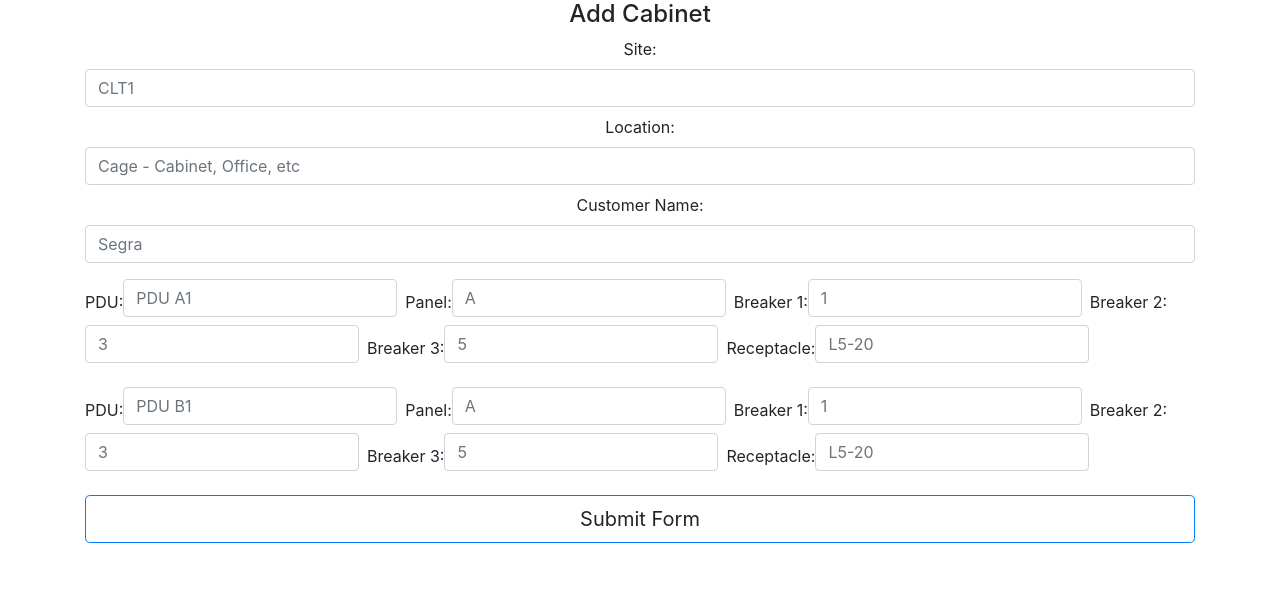
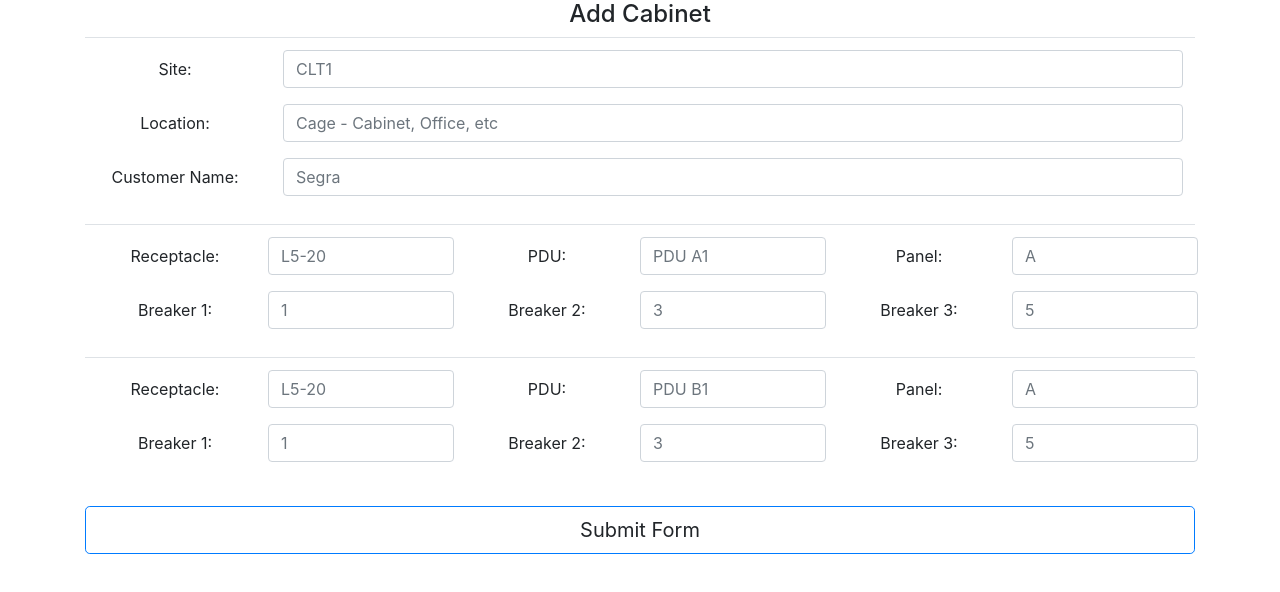
Before and after one commit to GregoryDesmarais/sideProject, a website: page public/index.html in a window 1280 px wide. Drawn offline with nearby package versions, Linux system fonts and the light colour scheme.

Commit message:
input form

```diff
--- a/public/index.html
+++ b/public/index.html
@@ -14,42 +14,70 @@
             </div>
         </div>
         <form id="cabEntry">
-            <div class="form-group">
-                <label for="site">Site:</label>
-                <input type="text" class="form-control mb-2 mr-sm-2" id="site" aria-describedby="site" placeholder="CLT1">
-                <label for="location">Location:</label>
-                <input type="text" class="form-control mb-2 mr-sm-2" id="location" aria-describedby="location" placeholder="Cage - Cabinet, Office, etc">
-                <label for="customer">Customer Name:</label>
-                <input type="text" class="form-control mb-2 mr-sm-2" id="customer" aria-describedby="customer" placeholder="Segra">
-            </div>
-            <div class="form-group form-inline">
-                <label for="pduA">PDU:</label>
-                <input type="text" class="form-control mb-2 mr-sm-2" id="pduA" aria-describedby="pduA" placeholder="PDU A1">
-                <label for="panelA">Panel:</label>
-                <input type="text" class="form-control mb-2 mr-sm-2" id="panelA" aria-describedby="pduA" placeholder="A">
-                <label for="breaker1A">Breaker 1:</label>
-                <input type="text" class="form-control mb-2 mr-sm-2" id="breaker1A" aria-describedby="breaker1A" placeholder="1">
-                <label for="breaker2A">Breaker 2:</label>
-                <input type="text" class="form-control mb-2 mr-sm-2" id="breaker2A" aria-describedby="breaker2A" placeholder="3">
-                <label for="breaker3A">Breaker 3:</label>
-                <input type="text" class="form-control mb-2 mr-sm-2" id="breaker3A" aria-describedby="breaker3A" placeholder="5">
-                <label for="receptacleA">Receptacle:</label>
-                <input type="text" class="form-control mb-2 mr-sm-2" id="receptacleA" aria-describedby="receptacleA" placeholder="L5-20">
-            </div>
-            <div class="form-group form-inline">
-                <label for="pduB">PDU:</label>
-                <input type="text" class="form-control mb-2 mr-sm-2" id="pduB" aria-describedby="pduB" placeholder="PDU B1">
-                <label for="panelB">Panel:</label>
-                <input type="text" class="form-control mb-2 mr-sm-2" id="panelB" aria-describedby="pduB" placeholder="A">
-                <label for="breaker1B">Breaker 1:</label>
-                <input type="text" class="form-control mb-2 mr-sm-2" id="breaker1B" aria-describedby="breaker1B" placeholder="1">
-                <label for="breaker2B">Breaker 2:</label>
-                <input type="text" class="form-control mb-2 mr-sm-2" id="breaker2B" aria-describedby="breaker2B" placeholder="3">
-                <label for="breaker3b">Breaker 3:</label>
-                <input type="text" class="form-control mb-2 mr-sm-2" id="breaker3b" aria-describedby="breaker3A" placeholder="5">
-                <label for="receptacleB">Receptacle:</label>
-                <input type="text" class="form-control mb-2 mr-sm-2" id="receptacleB" aria-describedby="receptacleB" placeholder="L5-20">
-            </div>
+            <table class="table">
+                <tr>
+                    <td>
+                        <div class="form-group form-inline row">
+                            <label for="site" class="col-sm-2 form-label">Site:</label>
+                            <div class="col-sm-10">
+                                <input type="text" class="form-control w-100" id="site" aria-describedby="site" placeholder="CLT1">
+                            </div>
+                        </div>
+                        <div class="form-group form-inline row">
+                            <label for="location" class="col-sm-2 form-label">Location:</label>
+                            <div class="col-sm-10">
+                                <input type="text" class="form-control w-100" id="location" aria-describedby="location" placeholder="Cage - Cabinet, Office, etc">
+                            </div>
+                        </div>
+                        <div class="form-group form-inline row">
+                            <label for="customer" class="col-sm-2 form-label">Customer Name:</label>
+                            <div class="col-sm-10">
+                                <input type="text" class="form-control w-100" id="customer" aria-describedby="customer" placeholder="Segra">
+                            </div>
+                        </div>
+                    </td>
+                </tr>
+                <tr>
+                    <td>
+                        <div class="form-group form-inline row">
+                            <label for="receptacleA" class="col-sm-2 form-label">Receptacle:</label>
+                            <input type="text" class="form-control col-sm-2 w-100" id="receptacleA" aria-describedby="receptacleA" placeholder="L5-20">
+                            <label for="pduA" class="col-sm-2 form-label">PDU:</label>
+                            <input type="text" class="form-control col-sm-2 w-100" id="pduA" aria-describedby="pduA" placeholder="PDU A1">
+                            <label for="panelA" class="col-sm-2 form-label">Panel:</label>
+                            <input type="text" class="form-control col-sm-2 w-100" id="panelA" aria-describedby="panelB" placeholder="A">
+                        </div>
+                        <div class="form-group form-inline row">
+                            <label for="breaker1A" class="col-sm-2 form-label">Breaker 1:</label>
+                            <input type="text" class="form-control col-sm-2 w-100" id="breaker1A" aria-describedby="breaker1A" placeholder="1">
+                            <label for="breaker2A" class="col-sm-2 form-label">Breaker 2:</label>
+                            <input type="text" class="form-control col-sm-2 w-100" id="breaker2A" aria-describedby="breaker2A" placeholder="3">
+                            <label for="breaker3A" class="col-sm-2 form-label">Breaker 3:</label>
+                            <input type="text" class="form-control col-sm-2 w-100" id="breaker3A" aria-describedby="breaker3A" placeholder="5">
+                        </div>
+                    </td>
+                </tr>
+                <tr>
+                    <td>
+                        <div class="form-group form-inline row">
+                            <label for="receptacleB" class="col-sm-2 form-label">Receptacle:</label>
+                            <input type="text" class="form-control col-sm-2 w-100" id="receptacleB" aria-describedby="receptacleB" placeholder="L5-20">
+                            <label for="pduB" class="col-sm-2 form-label">PDU:</label>
+                            <input type="text" class="form-control col-sm-2 w-100" id="pduB" aria-describedby="pduB" placeholder="PDU B1">
+                            <label for="panelB" class="col-sm-2 form-label">Panel:</label>
+                            <input type="text" class="form-control col-sm-2 w-100" id="panelB" aria-describedby="panelB" placeholder="A">
+                        </div>
+                        <div class="form-group form-inline row">
+                            <label for="breaker1B" class="col-sm-2 form-label">Breaker 1:</label>
+                            <input type="text" class="form-control col-sm-2 w-100" id="breaker1B" aria-describedby="breaker1B" placeholder="1">
+                            <label for="breaker2B" class="col-sm-2 form-label">Breaker 2:</label>
+                            <input type="text" class="form-control col-sm-2 w-100" id="breaker2B" aria-describedby="breaker2B" placeholder="3">
+                            <label for="breaker3B" class="col-sm-2 form-label">Breaker 3:</label>
+                            <input type="text" class="form-control col-sm-2 w-100" id="breaker3B" aria-describedby="breaker3B" placeholder="5">
+                        </div>
+                    </td>
+                </tr>
+            </table>
         </form>
         <a class="btn btn-outline-primary btn-lg btn-block" role="button" id="submit">Submit Form</a>
     </div>
```
